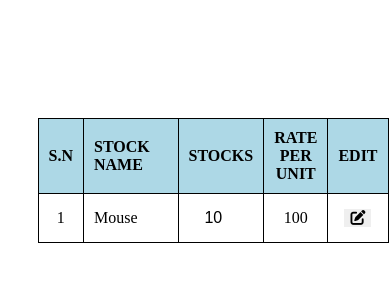
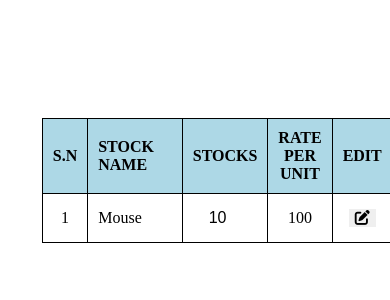
Before and after one commit to DemoTharu/New, a PHP site: page /stocks.php in a window 390 px wide. Shown: the top 300 px of the page. Run offline with PHP 8.4, Linux system fonts and the light colour scheme; data comes from the database, SQL or seed files in the repository; some libraries are stand-ins or nearby versions.

Commit message:
responsive

```diff
--- a/css/stocks.css
+++ b/css/stocks.css
@@ -11,6 +11,11 @@ table{
     text-align: center;
     border-collapse: collapse;
 }
+@media only screen and (max-width: 600px) {
+    table{
+        margin: 5vh 0vh 5vh 4vh;
+    }
+  }
 tr,td{
     padding: 10px;
     border: 1px solid black;
@@ -40,8 +45,3 @@ input[type='number']{
     border: none;
     text-align: center;
 }
-@media only screen and (max-width: 600px){
-    table{
-        margin: 5vh 0vh 5vh 3.5vh;
-    }
-}
```
